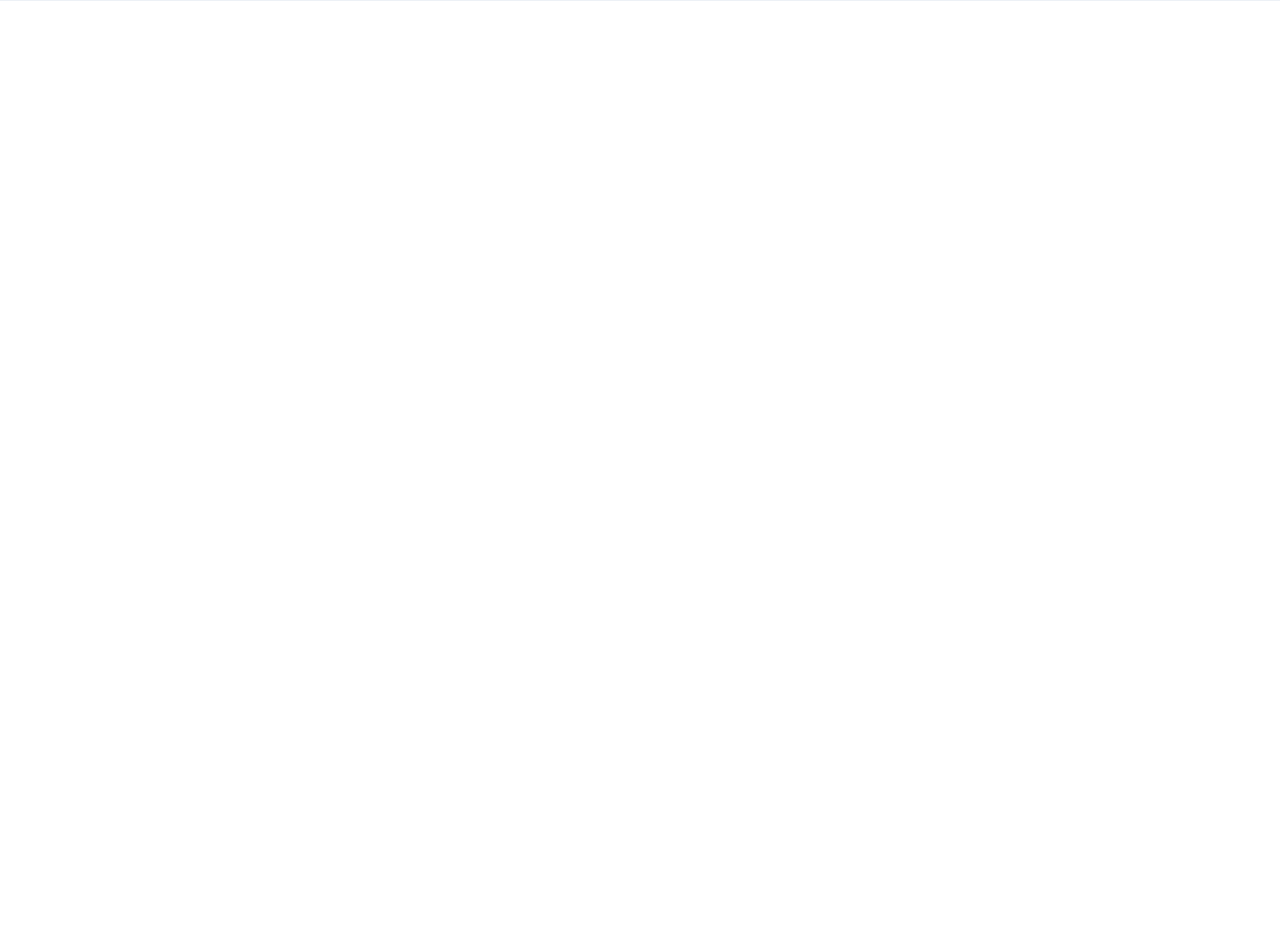
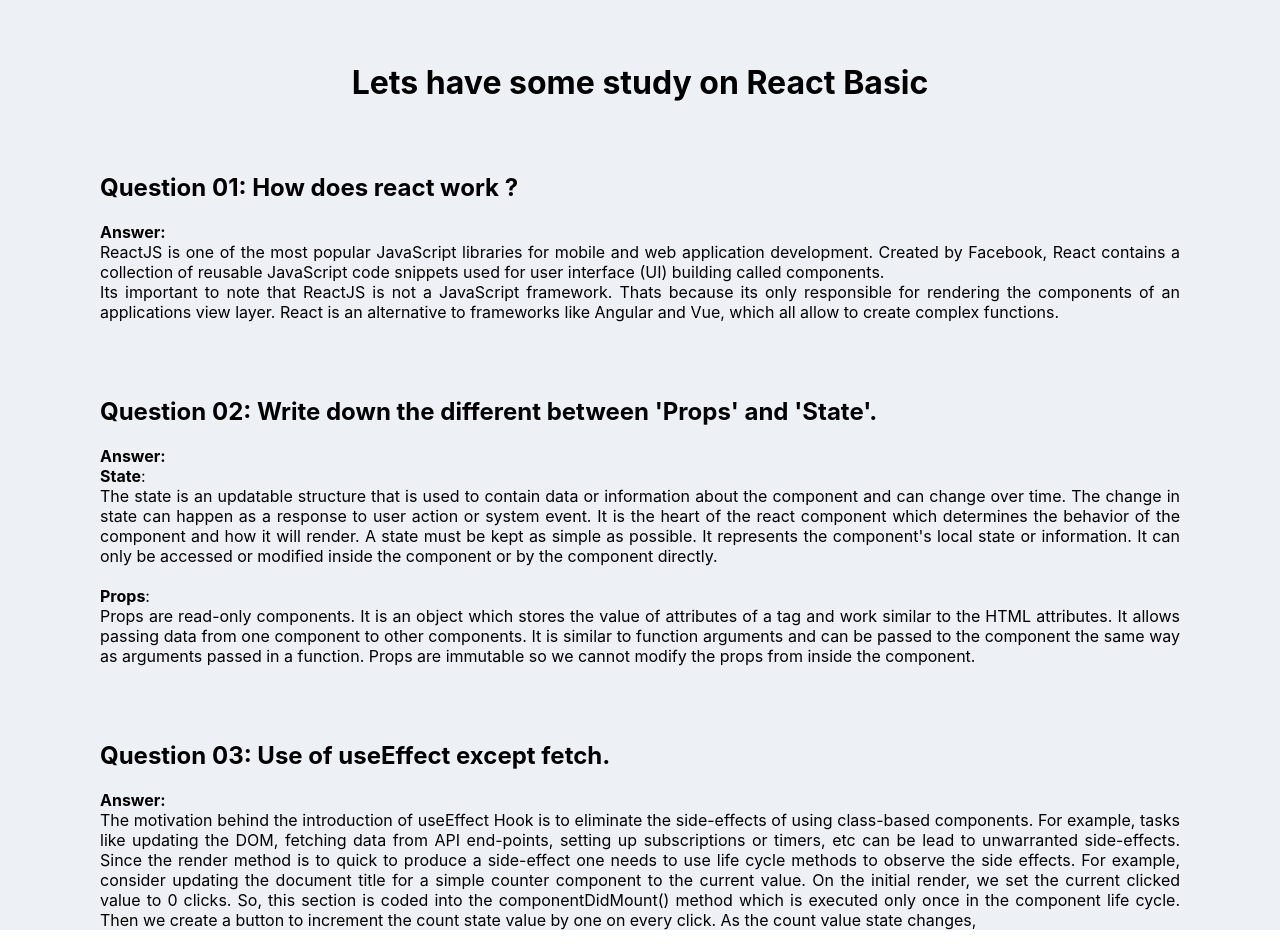
Before and after one commit to hasanMahmud743/b6-ultra-active-club-single-page-site, a React (Create React App) app: page / in a window 1280 px wide. Shown: the part 980-1925 px from the top of the page. Before the commit the page ends 981 px from the top, so only its background shows below. Built offline with nearby package versions, Linux system fonts and the light colour scheme.

Commit message:
blog added

```diff
--- a/src/App.js
+++ b/src/App.js
@@ -1,4 +1,5 @@
 import './App.css';
+import Blog from './Component/Blog/Blog';
 import Gymnasium from './Component/Gymnasium/Gymnasium';
 import Header from './Component/Header/Header';
 
@@ -7,6 +8,7 @@
     <div className="App">
       <Header></Header>
       <Gymnasium></Gymnasium>
+      <Blog></Blog>
     </div>
   );
 }
--- /dev/null
+++ b/src/Component/Blog/Blog.css
@@ -0,0 +1,11 @@
+.qna{
+    padding-right:100px;
+    padding-left:100px;
+    padding-top:30px;
+    text-align:justify ;
+}
+
+.blog-heading{
+    text-align: center;
+    padding-top: 40px;
+}
--- /dev/null
+++ b/src/Component/Blog/Blog.js
@@ -0,0 +1,31 @@
+import React from 'react';
+import './Blog.css';
+
+const Blog = () => {
+    return (
+        <div>
+            <div className='blog-heading'>
+                <h1>Lets have some study on React Basic</h1>
+            </div>
+           <div className='qna'>
+                <h2> Question 01: How does react work ?</h2>
+                <p> <b>Answer:</b> <br /> ReactJS is one of the most popular JavaScript libraries for mobile and web application development. Created by Facebook, React contains a collection of reusable JavaScript code snippets used for user interface (UI) building called components. <br />
+
+                Its important to note that ReactJS is not a JavaScript framework. Thats because its only responsible for rendering the components of an applications view layer. React is an alternative to frameworks like Angular and Vue, which all allow to create complex functions.</p> <br /> <br />
+
+
+                <h2> Question 02: Write down the different between 'Props' and 'State'.</h2>
+                 <p>
+                 <b>Answer:</b><br /> <b>State</b>: <br /> The state is an updatable structure that is used to contain data or information about the component and can change over time. The change in state can happen as a response to user action or system event. It is the heart of the react component which determines the behavior of the component and how it will render. A state must be kept as simple as possible. It represents the component's local state or information. It can only be accessed or modified inside the component or by the component directly. <br /> <br />
+
+                 <b>Props</b>: <br /> Props are read-only components. It is an object which stores the value of attributes of a tag and work similar to the HTML attributes. It allows passing data from one component to other components. It is similar to function arguments and can be passed to the component the same way as arguments passed in a function. Props are immutable so we cannot modify the props from inside the component.
+                 </p>  <br /> <br />
+                <h2> Question 03: Use of useEffect except fetch.</h2>
+                <p><b>Answer:</b> <br /> The motivation behind the introduction of useEffect Hook is to eliminate the side-effects of using class-based components. For example, tasks like updating the DOM, fetching data from API end-points, setting up subscriptions or timers, etc can be lead to unwarranted side-effects. Since the render method is to quick to produce a side-effect one needs to use life cycle methods to observe the side effects. For example, consider updating the document title for a simple counter component to the current value. On the initial render, we set the current clicked value to 0 clicks. So, this section is coded into the componentDidMount() method which is executed only once in the component life cycle. Then we create a button to increment the count state value by one on every click. As the count value state changes, </p>
+
+           </div>
+        </div>
+    );
+};
+
+export default Blog;
--- a/src/Component/Gymnasium/ExersizeInfo/info.js
+++ b/src/Component/Gymnasium/ExersizeInfo/info.js
@@ -19,7 +19,7 @@
         setDuration(duration)
     }
 
-    const notify = () => toast("Your activities is completed for today!");
+    const notify = () => toast(" Congrates! Your activities is completed for today!");
 
 
     return (
```
